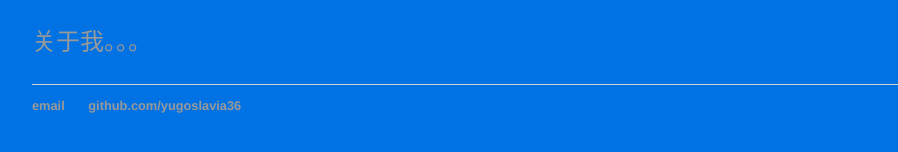
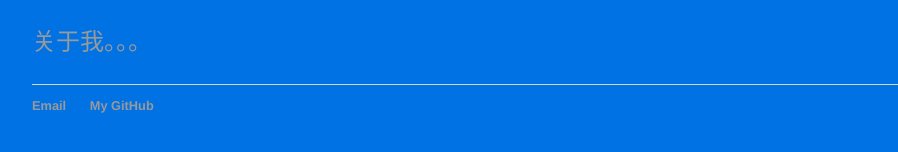
Before and after one commit to Yugoslavia36/yugoslavia36.github.io, a Jekyll site: the page built from index.html, in a window 1280 px wide. Shown: the part 397-549 px from the top of the page, without its empty margins (160-1058 px from the left). Built offline with Jekyll 4.4.1, drawn with Linux system fonts in a browser that asks for light colours.

Commit message:
Update default.html

```diff
--- a/_layouts/default.html
+++ b/_layouts/default.html
@@ -25,8 +25,8 @@
 
   <footer>
    <ul>
-   <li><a href="mailto:yugoslaviamrk@gmail.com">email</a></li>
-   <li><a href="https://github.com/yugoslavia36">github.com/yugoslavia36</a></li>
+   <li><a href="mailto:yugoslaviamrk@gmail.com">Email</a></li>
+   <li><a href="https://github.com/yugoslavia36">My GitHub</a></li>
    </ul>
   </footer>
   </body>
```
